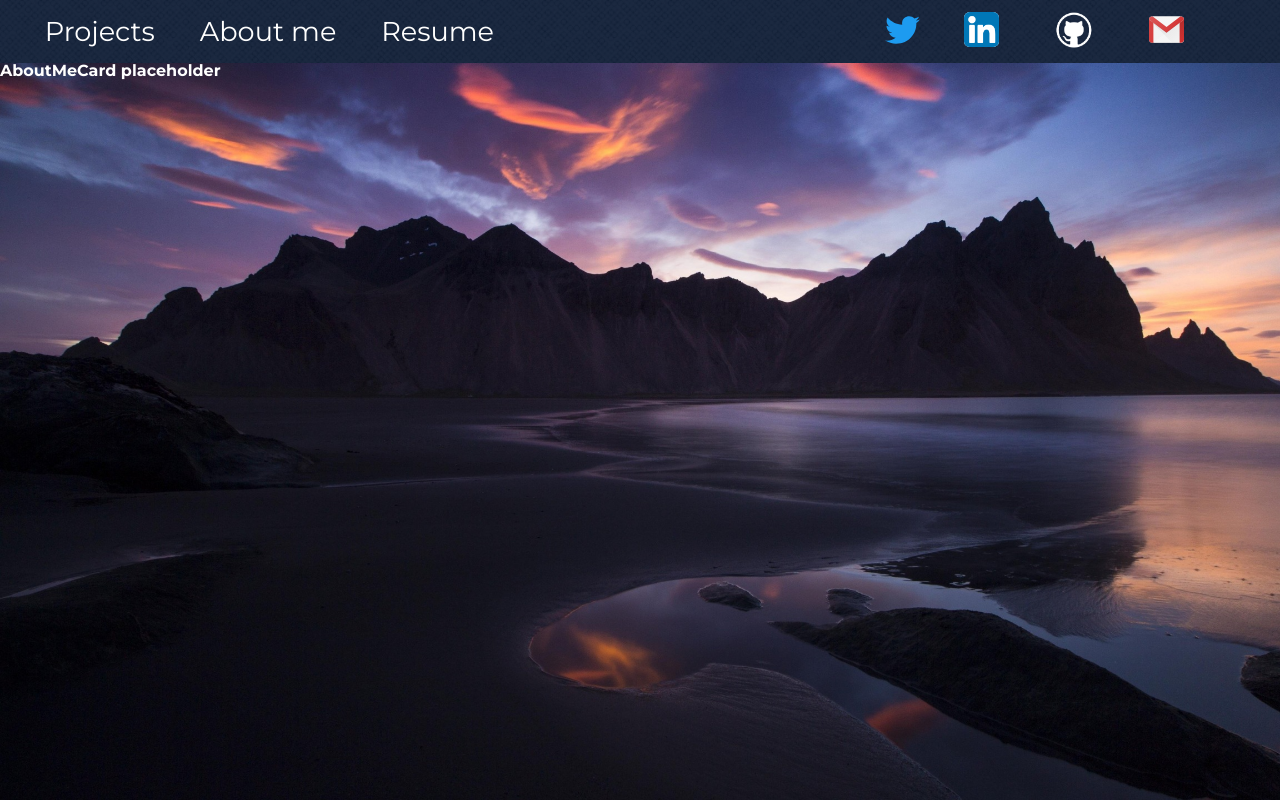
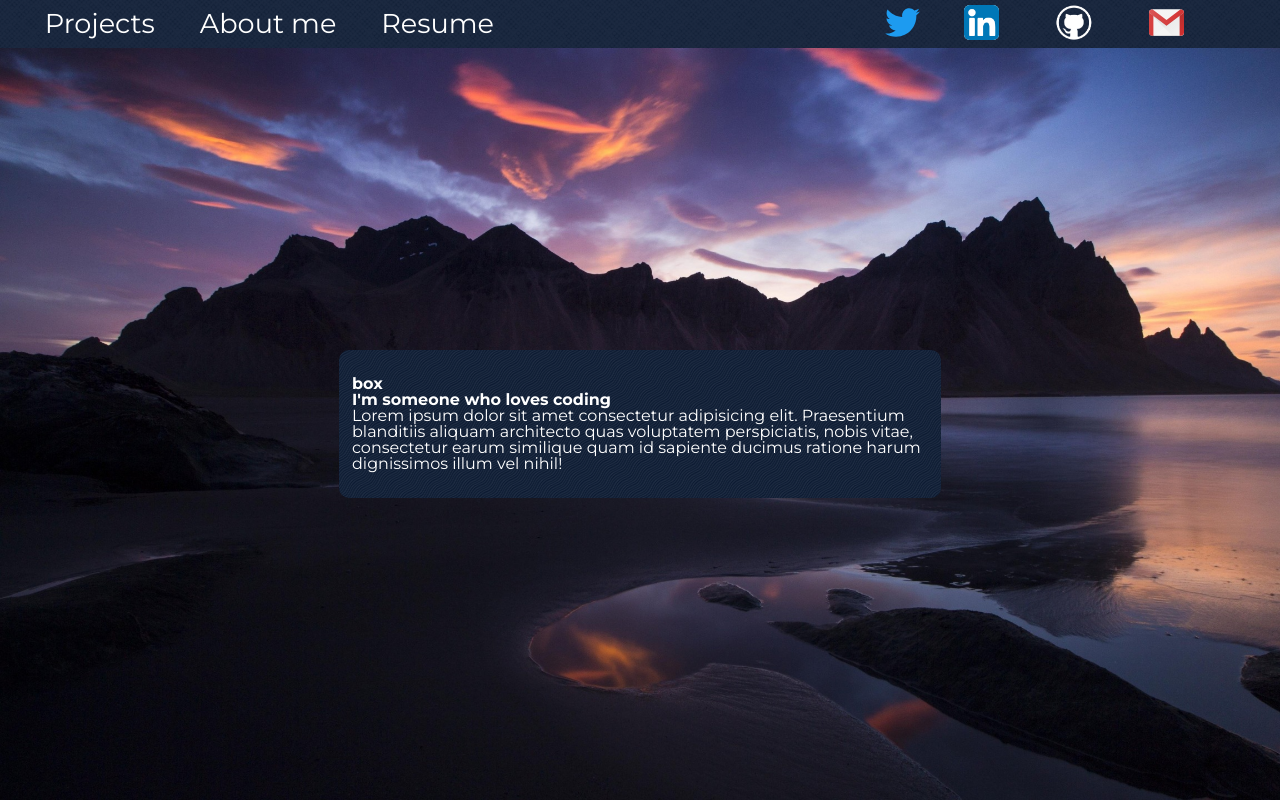
Before and after one commit to JonathanFRocha/JonathanFRocha.github.io, a React (Create React App) app: page /aboutme in a window 1280 px wide. Built offline with nearby package versions, Linux system fonts and the light colour scheme.

Commit message:
started using frame motion

```diff
--- a/package.json
+++ b/package.json
@@ -2,11 +2,12 @@
   "name": "portfolio",
   "version": "0.1.0",
   "private": true,
-  "homepage": "https://jonathanfrocha.github.io/",
+  "homepage": "http://JonathanFRocha.github.io/",
   "dependencies": {
     "@testing-library/jest-dom": "^5.11.9",
     "@testing-library/react": "^11.2.5",
     "@testing-library/user-event": "^12.7.2",
+    "framer-motion": "^3.7.0",
     "react": "^17.0.1",
     "react-dom": "^17.0.1",
     "react-router-dom": "^5.2.0",
--- a/public/index.html
+++ b/public/index.html
@@ -5,7 +5,7 @@
     <link rel="icon" href="%PUBLIC_URL%/favicon.ico" />
     <meta name="viewport" content="width=device-width, initial-scale=1" />
     <meta name="theme-color" content="#000000" />
-    <meta name="description" content="Web site created using create-react-app" />
+    <meta name="description" content="Jonathan Ferreira Rocha Portfólio" />
     <link rel="apple-touch-icon" href="/public/apple-touch-icon.png" />
     <link
       href="https://fonts.googleapis.com/css2?family=Montserrat:ital,wght@0,300;0,400;0,500;0,600;0,700;1,300;1,400;1,500;1,600;1,700&display=swap"
--- a/src/components/AbouMeCard.jsx
+++ b/src/components/AbouMeCard.jsx
@@ -1,9 +1,20 @@
 import React from "react";
+import Box from "./Box";
+import { motion } from "framer-motion";
 
-class AboutMeCard extends React.Component {
-  render() {
-    return <h1>AboutMeCard placeholder</h1>;
-  }
-}
+const AboutMeCard = ({ isVisible }) => {
+  return (
+    <Box>
+      <motion.div drag="x" dragConstraints={{ left: -100, right: 100 }}>
+        <h2>I'm someone who loves coding</h2>
+        <p>
+          Lorem ipsum dolor sit amet consectetur adipisicing elit. Praesentium blanditiis aliquam
+          architecto quas voluptatem perspiciatis, nobis vitae, consectetur earum similique quam id
+          sapiente ducimus ratione harum dignissimos illum vel nihil!
+        </p>
+      </motion.div>
+    </Box>
+  );
+};
 
 export default AboutMeCard;
--- /dev/null
+++ b/src/components/Box.jsx
@@ -0,0 +1,15 @@
+import React from "react";
+import "../style/Box.css";
+
+class Box extends React.Component {
+  render() {
+    return (
+      <div className="card_container">
+        <h3>box</h3>
+        <section>{this.props.children}</section>
+      </div>
+    );
+  }
+}
+
+export default Box;
--- a/src/components/HomeCard.jsx
+++ b/src/components/HomeCard.jsx
@@ -1,8 +1,14 @@
 import React from "react";
+import Box from "./Box";
 
 class HomeCard extends React.Component {
   render() {
-    return <h1>HomeCard placeholder</h1>;
+    return (
+      <Box>
+        <h3>Hello, i'm Jonathan Rocha</h3>
+        <p>A web developer student at Trybe.</p>
+      </Box>
+    );
   }
 }
 
--- a/src/style/App.css
+++ b/src/style/App.css
@@ -39,3 +39,10 @@ table {
   border-collapse: collapse;
   border-spacing: 0;
 }
+
+main {
+  display: flex;
+  justify-content: center;
+  align-items: center;
+  height: 94vh;
+}
--- /dev/null
+++ b/src/style/Box.css
@@ -0,0 +1,9 @@
+.card_container {
+  max-width: 45vw;
+  max-height: 60vh;
+  background-image: url('../images/card.png');
+  background-repeat: repeat;
+  padding: 2% 1%;
+  border-radius: 10px;
+  overflow-y: auto;
+}
--- a/src/style/NavHeader.css
+++ b/src/style/NavHeader.css
@@ -17,7 +17,7 @@ header {
 
 .header {
   justify-content: space-between;
-
+  height: 6vh;
 }
 
 .header nav {
```
Also changed, not shown: src/images/card.png (added), 1 other file (tests, documents, lock files or other folders).
